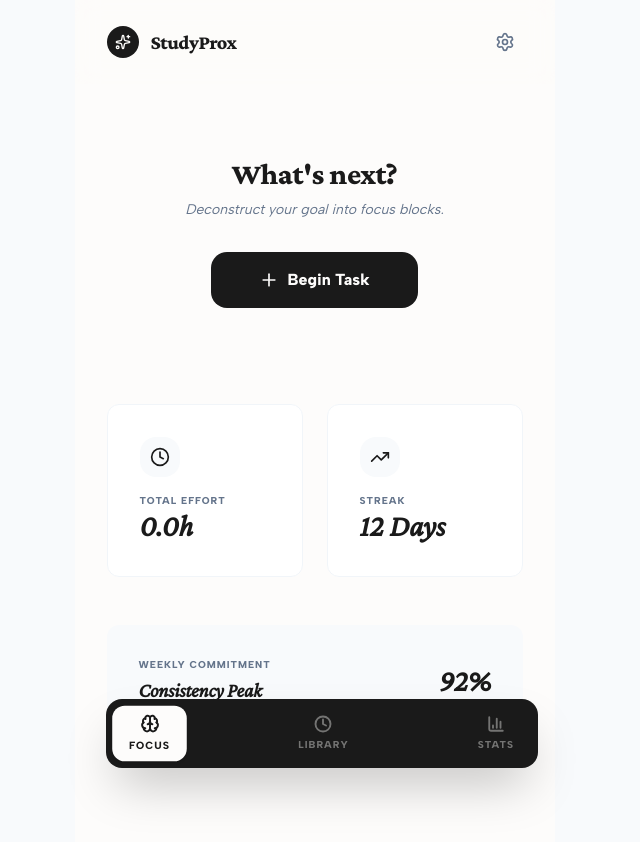
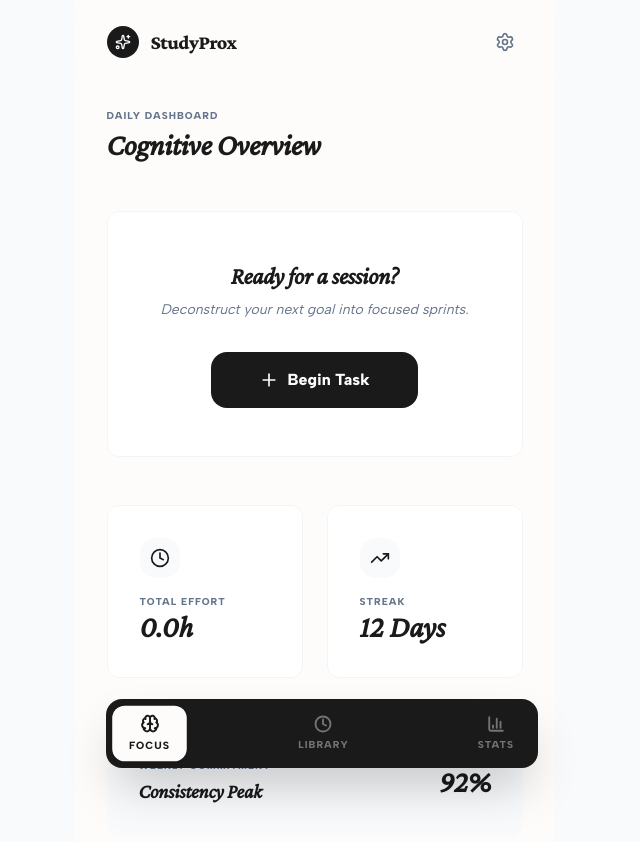
Before and after one commit to chuckabox/StudyProx, a React (Vite) app: page / in a window 1280 px wide. Shown: the top 842 px of the page, without its empty margins (318-958 px from the left). Built offline with nearby package versions, Linux system fonts and the light colour scheme.

Commit message:
home page

```diff
--- a/src/components/dashboard/LandingDashboard.jsx
+++ b/src/components/dashboard/LandingDashboard.jsx
@@ -14,7 +14,7 @@ export function LandingDashboard({ activeTask, stats, onStartNew, onUpdateSubtas
         <div className="space-y-10">
           <header className="space-y-1">
             <p className="text-[10px] font-bold uppercase tracking-widest text-muted">Active Objective</p>
-            <h2 className="text-3xl font-serif font-bold text-ink">{activeTask.title}</h2>
+            <h2 className="text-3xl font-serif font-bold text-ink italic">{activeTask.title}</h2>
             <div className="w-full h-1 bg-slate-100 rounded-full mt-4">
               <div
                 className="h-full bg-ink rounded-full transition-all duration-1000 ease-out-expo"
@@ -58,10 +58,15 @@ export function LandingDashboard({ activeTask, stats, onStartNew, onUpdateSubtas
         </div>
       ) : (
         <div className="space-y-12">
-          <div className="py-12 text-center space-y-8 stagger-1">
+          <header className="space-y-1">
+            <p className="text-[10px] font-bold uppercase tracking-widest text-muted">Daily Dashboard</p>
+            <h2 className="text-3xl font-serif font-bold text-ink italic">Cognitive Overview</h2>
+          </header>
+
+          <div className="card-scholar py-12 text-center space-y-8 stagger-1">
             <div className="space-y-2">
-              <h3 className="text-3xl font-serif font-bold text-ink">What's next?</h3>
-              <p className="text-muted text-sm italic">Deconstruct your goal into focus blocks.</p>
+              <h3 className="text-2xl font-serif font-bold text-ink italic">Ready for a session?</h3>
+              <p className="text-muted text-sm italic">Deconstruct your next goal into focused sprints.</p>
             </div>
             <button
               onClick={onStartNew}
--- a/src/components/tasks/TaskArchitect.jsx
+++ b/src/components/tasks/TaskArchitect.jsx
@@ -43,9 +43,9 @@ export function TaskArchitect({ settings, onTaskCreated, onCancel }) {
     <div className="max-w-lg mx-auto space-y-12 animate-[fade-in_600ms_ease-out]">
       {step === 'input' && (
         <div className="space-y-10">
-          <header className="space-y-2">
-            <h2 className="text-3xl font-serif font-bold text-ink">Project Definition</h2>
-            <p className="text-muted text-sm italic">What is the primary objective?</p>
+          <header className="space-y-1">
+            <p className="text-[10px] font-bold uppercase tracking-widest text-muted">Architectural Intent</p>
+            <h2 className="text-3xl font-serif font-bold text-ink italic">Project Definition</h2>
           </header>
 
           <input
@@ -66,9 +66,9 @@ export function TaskArchitect({ settings, onTaskCreated, onCancel }) {
 
       {step === 'review' && (
         <div className="space-y-10">
-          <header className="space-y-2">
-            <h2 className="text-3xl font-serif font-bold text-ink">Planned Steps</h2>
-            <p className="text-muted text-sm italic">Review the micro-goal sequence for {title}.</p>
+          <header className="space-y-1">
+            <p className="text-[10px] font-bold uppercase tracking-widest text-muted">Sprint Deconstruction</p>
+            <h2 className="text-3xl font-serif font-bold text-ink italic">Planned Sequence</h2>
           </header>
 
           <div className="space-y-4">
```
